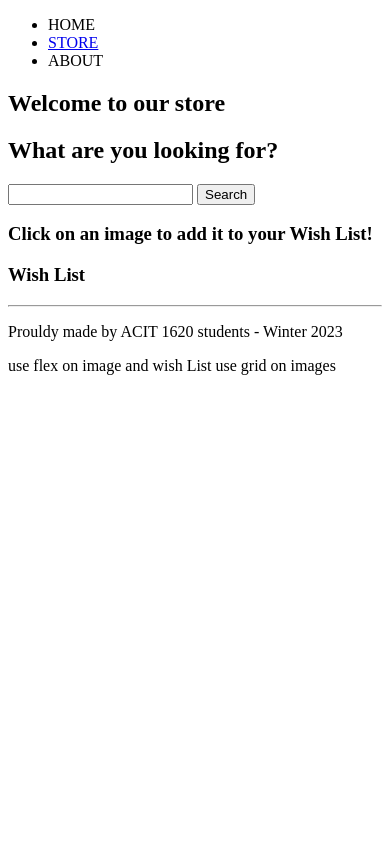
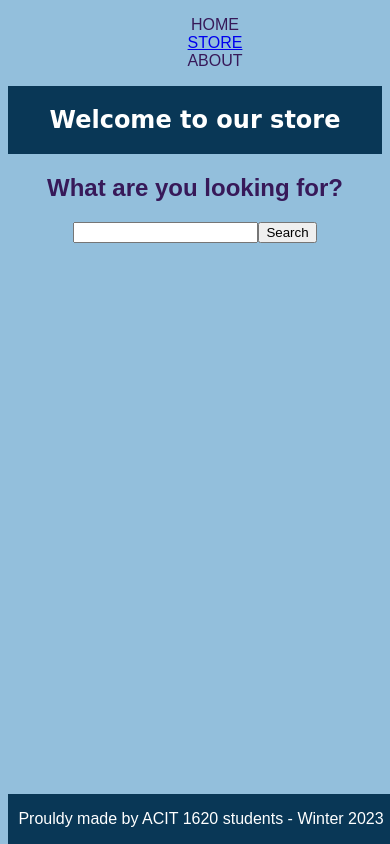
Before and after one commit to nbrar1282/Online-Store-Final-Exam-, a plain HTML site: page index.html in a window 390 px wide. Drawn offline with Linux system fonts and the light colour scheme; a web font is replaced by a local one.

Commit message:
Applies the appropriate CSS to the content

```diff
--- a/CSS/stylesheet.css
+++ b/CSS/stylesheet.css
@@ -0,0 +1,85 @@
+h1{
+    font-family: 'DynaPuff', cursive;
+}
+
+header ul{
+    display: flex;
+    flex-direction: row;
+    justify-content: space-evenly;
+    list-style: none;
+
+}
+
+
+ul li{
+    color: #371959 ;
+}
+
+body{
+    font-family: 'RocknRoll One', sans-serif;
+    background-color: #93BFDC ;
+    color: #371959
+}
+
+nav{
+    background-color: #093756;
+    color: white;
+    display: flex;
+    justify-content: center;
+}
+
+footer{
+    background-color: #093756 ;
+    color: white;
+    position: fixed;
+    bottom: 0;
+    width: 99vw;
+    text-align: center;
+}
+
+.wish-list{
+    background-color:#E0DEF4 ;
+}
+
+
+main h2{
+    text-align: center;
+}
+
+.top{
+    display: flex;
+    justify-content: center;
+    margin-bottom: 4vh;
+}
+
+.img-wish{
+    display: flex;
+    flex-direction: row;
+    justify-content: space-between;
+    visibility: hidden;
+}
+
+.wish-para{
+    display: flex;
+
+    width:25vw;
+    height:5vh;
+    justify-content: center;
+}
+
+hr{
+    display: flex;
+    height: 40vh;
+    width: 25vw ;
+}
+
+@media screen and (max-width:640px) {
+    header ul{
+        flex-direction: column;
+
+    }
+    li{
+        text-align: center;
+    }
+
+}
--- a/index.html
+++ b/index.html
@@ -7,38 +7,47 @@
     <title>Document</title>
     <link rel="stylesheet" href="CSS/stylesheet.css">
     <script src="Javascript/script.js" defer></script>
+    <link rel="preconnect" href="https://fonts.googleapis.com">
+    <link rel="preconnect" href="https://fonts.gstatic.com" crossorigin>
+    <link href="https://fonts.googleapis.com/css2?family=DynaPuff&family=RocknRoll+One&display=swap" rel="stylesheet">
 </head>
 <body>
 
 
 
 
-    <head>
+    <header>
         <ul>
           <li><a>HOME</a></li>
           <li><a href="store.html">STORE</a></li>
           <li><a>ABOUT</a></li>
         </ul>
-    </head>
+    </header>
 
     <nav>
         <h1>Welcome to our store</h1>
 
-        <h2>What are you looking for?</h2>
-
-        <input />
-        <button>Search</button>
     </nav>
 
     <main>
-        <section>
-          <h3>Click on an image to add it to your Wish List!</h3>
-        </section>
+        <h2>What are you looking for?</h2>
+        <div class="top">
+        <input />
+        <button>Search</button>
+        </div>
 
-        <section>
-          <h3>Wish List</h3>
-          <hr />
-        </section>
+
+        <div class="img-wish">
+            <section>
+            <h3>Click on an image to add it to your Wish List!</h3>
+            </section>
+
+            <section class="wish-list">
+            <h3 class="wish-para">Wish List</h3>
+            <hr />
+            </section>
+
+         </div>
     </main>
       <footer> <p>Prouldy made by ACIT 1620 students - Winter 2023</p> </footer>
 
@@ -46,6 +55,6 @@
 </body>
 </html>
 
-
+<!--
 use flex on image and wish List
-use grid on images
+use grid on images -->
```
